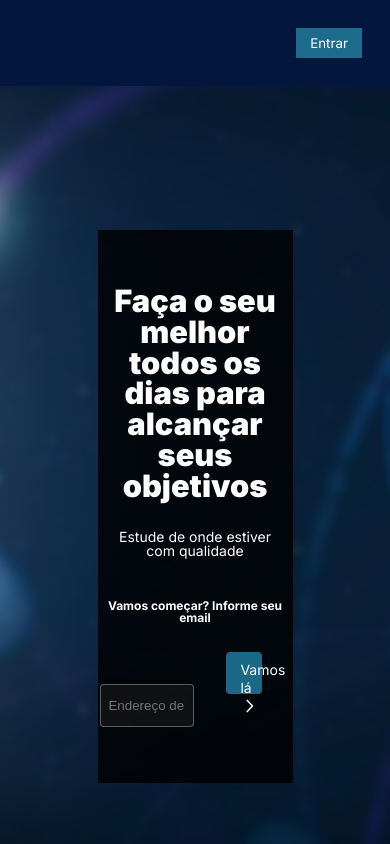
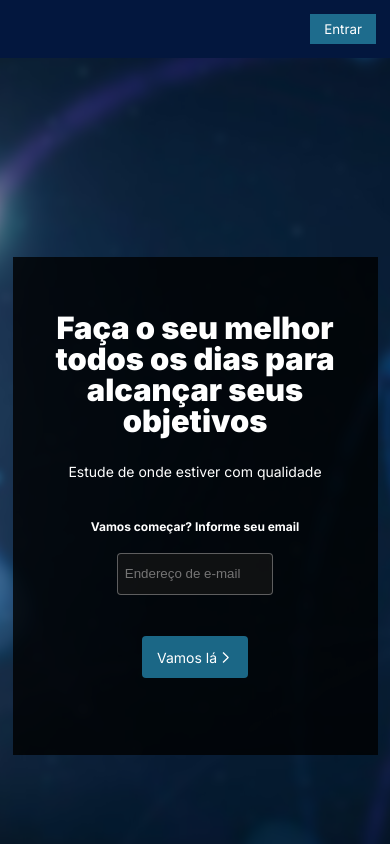
Before and after one commit to VitorNeryz/SoulLogTech, a plain HTML site: page index.html in a window 390 px wide. Drawn offline with Linux system fonts and the light colour scheme.

Commit message:
páginas Login e index resposivas

```diff
--- a/index.html
+++ b/index.html
@@ -1,19 +1,22 @@
 <!DOCTYPE html>
 <html lang="en">
   <head>
-    <meta charset="UTF-8">
-    <meta name="viewport" content="width=device-width, initial-scale=1.0">
-    <link rel="stylesheet" type="text/css" href="reset.css">
-    <link rel="stylesheet" type="text/css" href="style.css">
-    <link rel="preconnect" href="https://fonts.googleapis.com">
-    <link rel="preconnect" href="https://fonts.gstatic.com" crossorigin>
-    <link href="https://fonts.googleapis.com/css2?family=Inter:wght@100..900&display=swap" rel="stylesheet">
+    <meta charset="UTF-8" />
+    <meta name="viewport" content="width=device-width, initial-scale=1.0" />
+    <link rel="stylesheet" type="text/css" href="reset.css" />
+    <link rel="stylesheet" type="text/css" href="style.css" />
+    <link rel="preconnect" href="https://fonts.googleapis.com" />
+    <link rel="preconnect" href="https://fonts.gstatic.com" crossorigin />
+    <link
+      href="https://fonts.googleapis.com/css2?family=Inter:wght@100..900&display=swap"
+      rel="stylesheet"
+    />
     <title>SoulogTech</title>
   </head>
   <body>
     <header class="header">
       <nav class="navbar">
-            <img class="enterprise-logo">
+        <img class="enterprise-logo" />
         <div class="nav-buttons">
           <button class="button">Entrar</button>
         </div>
@@ -22,19 +25,22 @@
     <div class="background"></div>
     <div class="main-container">
       <div class="box-container">
-            <h1 class="mainTitles">Faça o seu melhor todos os dias para alcançar seus objetivos</h1><br>
-            <p class="bodyText">Estude de onde estiver com qualidade</p><br><br>
+        <h1 class="mainTitles">
+          Faça o seu melhor todos os dias para alcançar seus objetivos
+        </h1>
+        <br />
+        <p class="bodyText">Estude de onde estiver com qualidade</p>
+        <br /><br />
         <div class="box-form">
           <p class="bodyText formText">Vamos começar? Informe seu email</p>
-                <input class="input" label="email" placeholder="Endereço de e-mail">
+          <input class="input" label="email" placeholder="Endereço de e-mail" />
           <button class="button button-form">
             <span>Vamos lá</span>
-                    <img src="./imgs/vector.svg">
+            <img src="./imgs/vector.svg" />
           </button>
         </div>
       </div>
     </div>
     <script type="text/javascript" src="main.js"></script>
   </body>
-
 </html>
--- a/style.css
+++ b/style.css
@@ -1,35 +1,37 @@
-.header{
+.header {
   height: 20%;
 }
 .navbar {
-    display:flex;
+  display: flex;
   background-color: #03173e;
   flex-wrap: nowrap;
   justify-content: space-between;
 }
 
-.button , .button--big{
-    background: #1E6C8D;
-    margin: 2rem;
+.button,
+.button--big {
+  background: #1e6c8d;
+  margin: 1rem;
   padding: 0.5rem 1rem 0.5rem 1rem;
   border: 1px;
-    color: #FFFFFF;
+  color: #ffffff;
   font-family: "Inter", sans-serif;
 }
 
-.button--big{
-    margin: 1.5em 0 3.5em 0 ;
+.button--big {
+  margin: 1.5em 0 3.5em 0;
   background-color: rgba(77, 116, 255, 1);
   width: 90%;
 }
 
-body,html{
+body,
+html {
   height: 100%;
   font-size: 14px;
-    font-family: inter;
+  font-family: "Inter", sans-serif;
 }
 
-.background{
+.background {
   position: fixed;
   top: -50px;
   right: -50px;
@@ -43,54 +45,55 @@ body,html{
   overflow: hidden;
 }
 
-h1{
-    color: #FFFFFF;
+h1 {
+  color: #ffffff;
   font-size: 2.2em;
-    font-family: "Inter", sans-serif ;
+  font-family: "Inter", sans-serif;
   font-weight: 900;
 }
 
-p ,.default-text{
+p,
+.default-text {
   font-family: "Inter", sans-serif;
   font-size: 12px;
 }
 
-.default-text{
-    color : #FFFFFF;
+.default-text {
+  color: #ffffff;
   margin: 1em 0;
 }
 
 .default-text--highspace {
-    color : #FFFFFF;
-    margin: 3em 0 0 0 ;
+  color: #ffffff;
+  margin: 3em 0 0 0;
 }
 
-.main-container{
+.main-container {
   width: 100%;
   height: 80%;
   display: flex;
   align-items: center;
   justify-content: center;
   box-sizing: border-box;
-    border:3px
+  border: 3px;
 }
 
-.main-container-all-screen{
-    height: 100vh ;
+.main-container-all-screen {
+  height: 100vh;
   display: flex;
   justify-content: center;
   align-items: center;
 }
 
-.box{
+.box {
   margin: 0.5em 0;
 }
 
-.box-container{
+.box-container {
   width: 50%;
   text-align: center;
   background-color: rgba(0, 0, 0, 0.8);
-    padding-top: 4rem ;
+  padding-top: 4rem;
   padding-bottom: 4rem;
   border: #03173e 2px;
 }
@@ -103,7 +106,7 @@ p ,.default-text{
   padding: 4rem 2rem;
 }
 
-.box-container--form{
+.box-container--form {
   display: flex;
   flex-direction: column;
   align-items: center;
@@ -111,65 +114,143 @@ p ,.default-text{
   margin: 2.2em 0 0.5em 0;
 }
 
-.bodyText{
+.bodyText {
   font-size: 1em;
-    color: #FFFFFF;
+  color: #ffffff;
   padding: 1rem;
 }
 
-.formText{
+.formText {
   font-size: 12px;
-    padding:0;
+  padding: 0;
   font-weight: bolder;
 }
 
-.button-form{
+.button-form {
   height: 3em;
   width: 18%;
   display: inline-block;
   background: rgba(28, 107, 139, 0.97);
-    margin: 2rem;
+  margin: 1rem;
   padding: 0.5rem 1rem;
   border: none;
   border-radius: 4px;
   font-size: 14px;
-    color: #FFFFFF;
+  color: #ffffff;
   font-family: "Inter", sans-serif;
 }
 
-.button-form img, .button-form span {
+.button-form img,
+.button-form span {
   vertical-align: middle;
 }
-.button-form img{
+.button-form img {
   width: 18px;
 }
 
-.input{
+.input {
   height: 2em;
   width: 40%;
-    background-color: rgba(22, 22, 22,0.7);
+  background-color: rgba(22, 22, 22, 0.7);
   border: none;
   padding: 0.5rem;
   font-style: "Inter";
-    color: #FFFFFF;
-    border:solid rgba(128, 128, 128, 0.7) 1px;
+  color: #ffffff;
+  border: solid rgba(128, 128, 128, 0.7) 1px;
   border-radius: 4px;
   outline: none;
   font-weight: lighter;
 }
 
-.form-input{
+.form-input {
   width: 90%;
   margin-top: 1.5em;
 }
 
-.label-input{
-    color: #FFFFFF;
+.label-input {
+  color: #ffffff;
 }
 
 .link {
   color: rgba(255, 255, 255, 0.7);
   text-decoration: none;
   cursor: pointer;
-    margin: 0.5em 0 ;
+  margin: 0.5em 0;
 }
+
+@media (max-width: 1440px) {
+  /* Login.html*/
+  .box-container--login {
+    width: 27%;
+  }
+
+  /* index.html */
+  .box-container {
+    padding-left: 1.2em;
+    padding-right: 1.2em;
+  }
+  .box-form .button-form {
+    width: 20%;
+    margin: 1.5rem 0 0 1em;
+  }
+  .box-form .button-form {
+    width: 20%;
+    margin: 1.5rem 0 0 1em;
+  }
+  .button-form img {
+    width: 14px;
+  }
+}
+
+@media (max-width: 1024px) {
+  /* Login.html*/
+  .box-container--login {
+    width: 50%;
+  }
+
+  /* index.html */
+  .box-container {
+    width: 60%;
+    padding-left: 0.5em;
+    padding-right: 0.5em;
+  }
+  .box-form .button-form {
+    width: 30%;
+    margin: 2em 0 0 1.5em;
+  }
+}
+
+@media (max-width: 480px) {
+  /* Login.html*/
+  .box-container--login {
+    width: 80%;
+  }
+
+  /* index.html */
+  .box-container {
+    width: 90%;
+    padding-left: 0.5em;
+    padding-right: 0.5em;
+  }
+
+  .box-form {
+    display: flex;
+    flex-direction: column;
+    align-items: center;
+  }
+  .box-form .input {
+    margin: 1.5em 0;
+  }
+
+  .box-form .button-form {
+    width: 30%;
+    display: flex;
+    align-items: center;
+    justify-content: center;
+    margin: 1.5em;
+  }
+
+  .box-form .button-form img {
+    width: 16px;
+  }
+}
```
Also changed, not shown: login.html (+1 -1 lines). Lines whose indentation alone changed are shown as unchanged.
